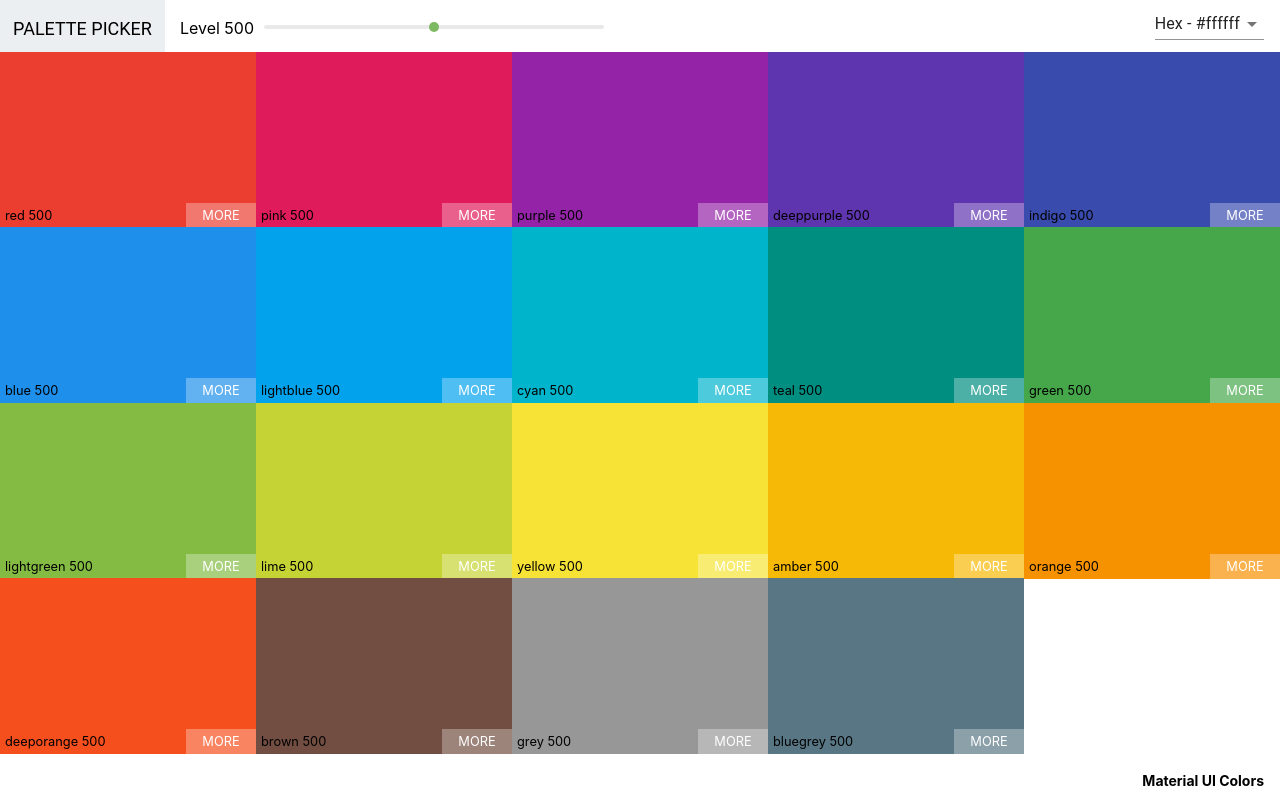
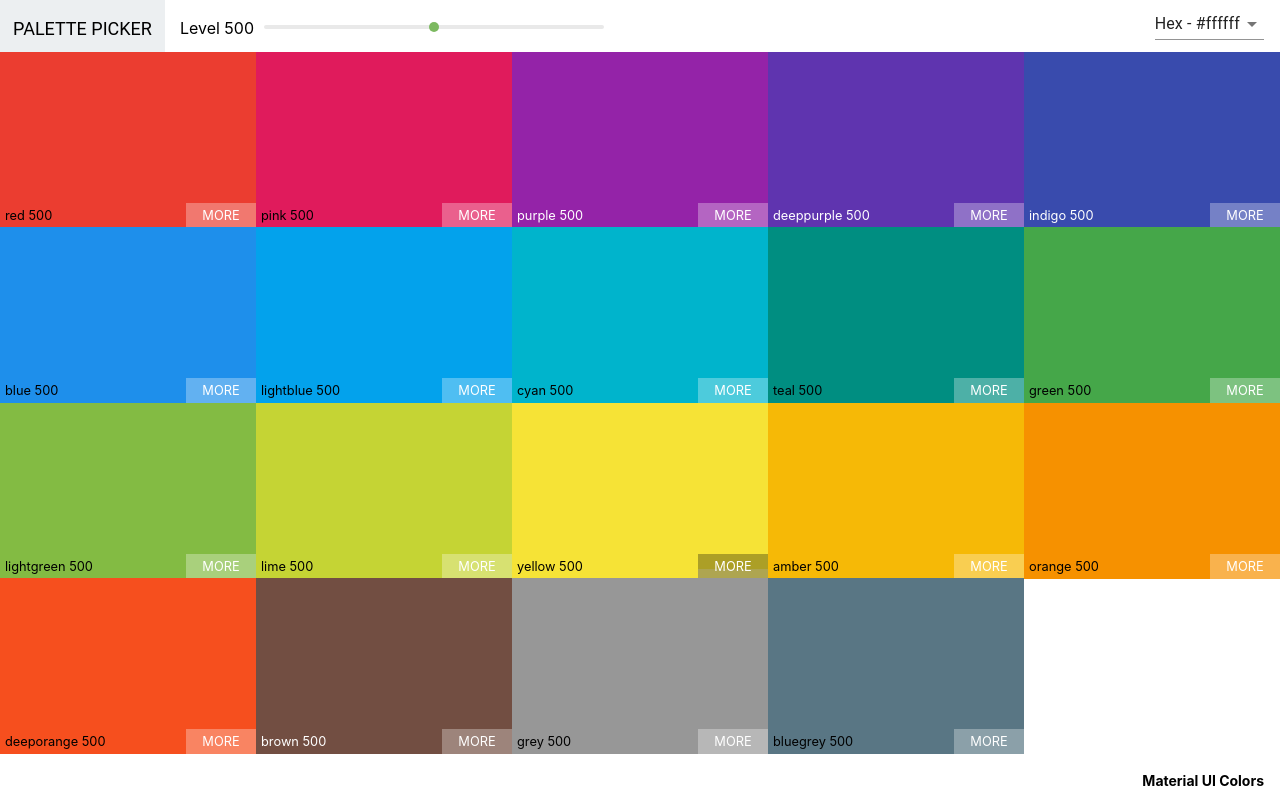
Before and after one commit to lironbc/React-Palette-Picker, a React (Create React App) app: page /palette/material-ui-colors in a window 1280 px wide. Built offline with nearby package versions, Linux system fonts and the light colour scheme.

Commit message:
dynamic coloring for text

```diff
--- a/src/ColorBox.css
+++ b/src/ColorBox.css
@@ -59,6 +59,22 @@
     font-size : .8rem;
 }
 
+.light-txt {
+    color : white;
+}
+
+.dark-txt {
+    color : black;
+}
+
+.see-more.dark-txt{
+    background-color: rgb(0,0,0,.3);
+}
+
+.dark-background {
+    background-color: rgb(0,0,0,.3) !important;
+}
+
 .see-more {
     position : absolute;
     right : 0%;
@@ -71,6 +87,7 @@
     width: 60px;
     text-align: center;
 }
+
 
 .copy-animation{
     opacity: 0;
--- a/src/ColorBox.js
+++ b/src/ColorBox.js
@@ -1,6 +1,7 @@
 import React, { Component } from 'react';
 import './ColorBox.css';
 import {CopyToClipboard} from 'react-copy-to-clipboard';
+import chroma from 'chroma-js';
 import {Link} from 'react-router-dom';
 
 class ColorBox extends Component {
@@ -22,15 +23,18 @@ class ColorBox extends Component {
 
     render() {
         const copyClass = this.state.copied ? "copy-animation copied" : "copy-animation";
+        const isDarkColor = chroma(this.props.color).luminance() < .15;
+        const isLightColor = chroma(this.props.color).luminance() >= .6;
         return (
             <CopyToClipboard text={this.props.color} onCopy={this.expandAnimation}>
             <div className="ColorBox" style={{background : this.props.color}}>
                 <div className={copyClass} style={{background : this.props.color}}></div>
                 <div className="box-content">
-                    <span>{this.props.name}</span>
+                    <span className={isDarkColor && "light-txt"}>{this.props.name}</span>
                 </div>
 
-                    <button className="copy-btn">
+                    <button className={isLightColor ? "copy-btn dark-txt dark-background" :
+                                             "copy-btn"}>
                         Copy
                     </button>
 
@@ -40,7 +44,7 @@ class ColorBox extends Component {
                 onClick={e => e.stopPropagation()}>
 
                     <div className="see-more">
-                        <span>More</span>
+                        <span className={isLightColor && "see-more dark-txt"}>More</span>
                     </div>
                 </Link>
                 }
@@ -50,7 +54,9 @@ class ColorBox extends Component {
                 {this.state.copied ?
                     <div className="copy-msg">
                         <h1>Copied!</h1>
-                        <p>{this.props.color}</p>
+                        <p className={isLightColor && "dark-txt"}>
+                            {this.props.color}
+                        </p>
                     </div>
                 : null}
             </div>
```
